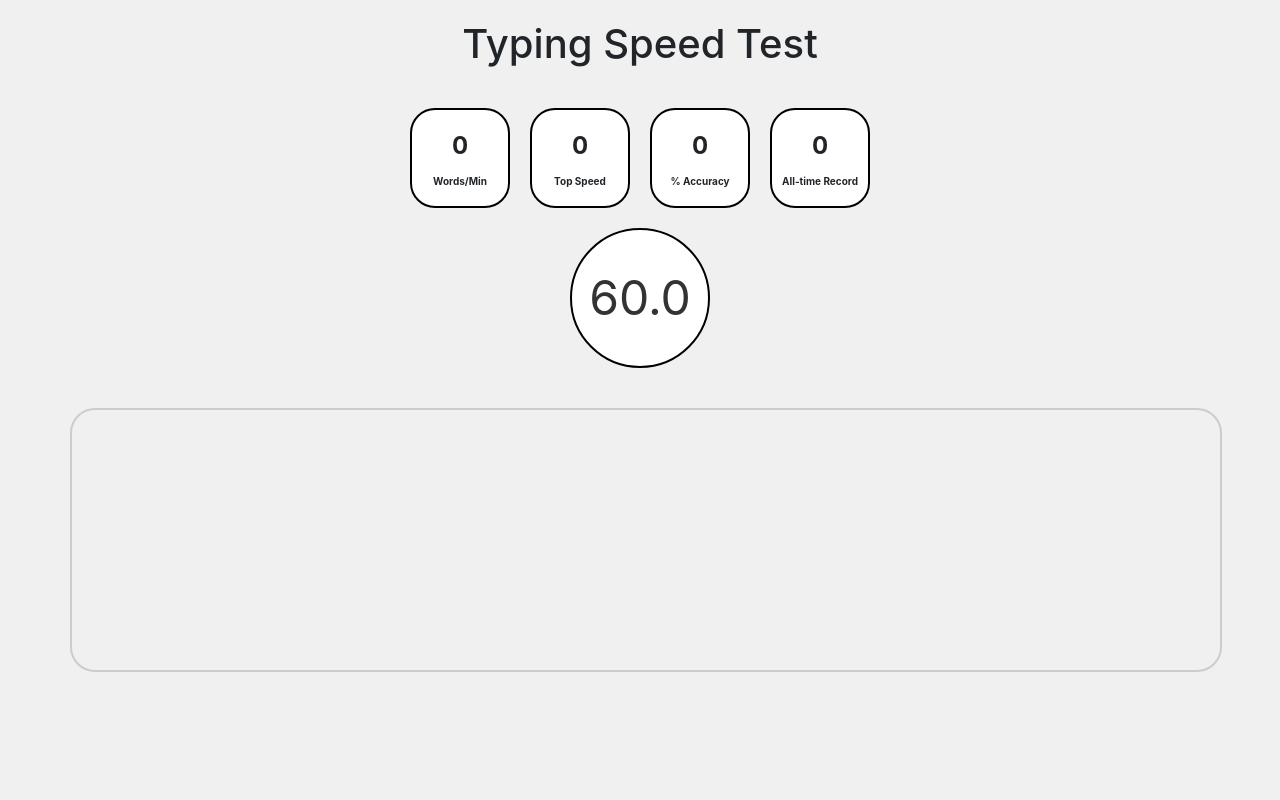
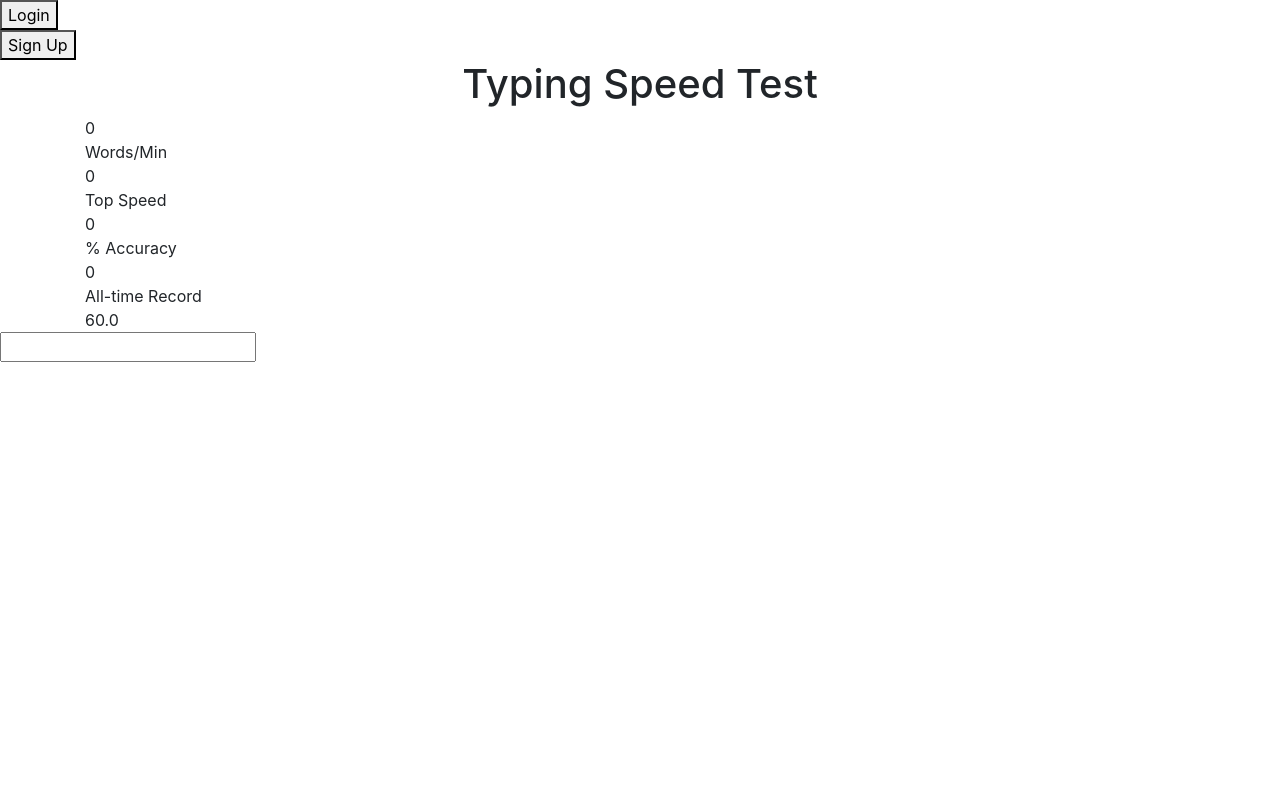
Before and after one commit to mfritz10/typingSpeedTest, a Flask app: page / in a window 1280 px wide. Run offline with Flask 3, Linux system fonts and the light colour scheme; some libraries are stand-ins or nearby versions.

Commit message:
Changed colors, new features.

```diff
--- a/main.py
+++ b/main.py
@@ -1,6 +1,9 @@
 from website import create_app
+from website.database.userDB import db
 
 app = create_app()
+with app.app_context():
+    db.create_all()
 
 if __name__ == '__main__':
     app.run(debug = True)
--- a/website/static/clock.js
+++ b/website/static/clock.js
@@ -23,7 +23,7 @@
         if (countdownInterval) {
             clearInterval(countdownInterval);
         }
-        countdownInterval = setInterval(updateCountdown, 10);
+        countdownInterval = setInterval(updateCountdown, 100);
     }
 
     inputField.addEventListener('input', function() {
--- a/website/static/placeHolderChange.js
+++ b/website/static/placeHolderChange.js
@@ -5,6 +5,9 @@
     const accuracy = document.getElementById('accuracy');
     const record = document.getElementById('record');
     const topSpeed = document.getElementById('topSpeed');
+
+
+    const typewriterSound = new Audio('/static/typewriter.mp3');
 
 
     let timeStamps = [60]
@@ -26,11 +29,12 @@
 
         let correctLength = 0;
         let wordCount = 0;
+        wordCounter.innerText = wordCount;
         let countSpace = 0;
 
 
 
-        for (let i = 0; i < inputValue.length; i++) {
+        for (let i = 0; i < inputValue.length+1; i++) {
             const listItem = document.createElement('span');
 
             if (inputValue[i] == " ") {
@@ -44,15 +48,14 @@
                     wordCount++;
 
                     wordCounter.innerText = wordCount;
+
+
+                    if (i == inputValue.length-1) {
+                        timeStamps.push(clockElement.textContent);
+                        topSpeed.textContent = calculateMaxWPM(timeStamps);
+                    }
                 }
                 countSpace++;
-
-                if (i == inputValue.length-1) {
-                    timeStamps.push(clockElement.textContent);
-                    topSpeed.textContent = calculateMaxWPM(timeStamps);
-                }
-
-
 
 
             } else if (inputValue[i] != placeholderHTML[correctLength]) {
@@ -65,6 +68,7 @@
             listItem.textContent = inputValue[i];
             pseudoPlaceholder.appendChild(listItem)
 
+
             if (pseudoPlaceholder.offsetWidth > 200) {
                 pseudoPlaceholder.removeChild(pseudoPlaceholder.firstChild);
             }
@@ -75,9 +79,24 @@
 
         }
 
+        const cursorSpan = document.createElement('span');
+        cursorSpan.className = 'curs';
+        pseudoPlaceholder.appendChild(cursorSpan);
+        // let toggle = setInterval(toggleTypewriter, 500);
+        let countdownInterval = setInterval(() => {
+            // cursorSpan.classList.toggle('curs');
+
+            if (cursorSpan.className == 'curs') {
+                cursorSpan.className = 'cursClear';
+            } else {
+                cursorSpan.className = 'curs';
+            }
+
+        }, 500);
+
         for (let i = correctLength; i < placeholderHTML.length; i++) {
             const rest = document.createElement('span');
-            rest.style.color = 'grey';
+            rest.style.color = 'white';
             rest.textContent = placeholderHTML[i];
             pseudoPlaceholder.appendChild(rest);
 
@@ -161,19 +180,27 @@
 
     }
 
+
+    function playTypewriterSound() {
+        const sound = typewriterSound.cloneNode();
+        sound.currentTime = 0.45;
+        sound.play();
+    }
+
     let placeholderHTML;
     async function initialize() {
         placeholderHTML = await setTestVariable();
         updatePlaceholderColor();
         inputField.addEventListener('input', function() {
             updatePlaceholderColor();
+            playTypewriterSound();
             const clockElement = document.getElementById("countdown");
-            record.textContent = clockElement.textContent;
 
             if (clockElement.textContent == 0) {
                 inputField.removeEventListener('input', arguments.callee);
             }
         });
+
     }
 
     initialize()
--- a/website/templates/home.html
+++ b/website/templates/home.html
@@ -9,150 +9,61 @@
             integrity="sha384-Vkoo8x4CGsO3+Hhxv8T/Q5PaXtkKtu6ug5TOeNV6gBiFeWPGFN9MuhOf23Q9Ifjh"
             crossorigin="anonymous"
         />
-        <link
-            rel="stylesheet"
-            href="https://stackpath.bootstrapcdn.com/font-awesome/4.7.0/css/font-awesome.min.css"
-            crossorigin="anonymous"
-        />
 
-        <title>{% block title %}Typing Speed Test{% endblock %}</title>
+        <title>
+            {% block title %}
+            Typing Speed Test
+            {% endblock %}
+        </title>
     </head>
 
     <body>
 
-        <style>
-            body {
-                display: flex;
-                flex-direction: column;
-                height: 100vh;
-                margin: 0;
-                background-color: #f0f0f0;
+        <link rel="stylesheet" type="text/css" href="static/styles.css">
 
-            }
-            h1 {
-                text-align: center;
-                margin: 0;
-                padding: 20px;
-            }
-            .container {
-                display: flex;
-                justify-content: center;
-                align-items: center;
-                gap: 20px;
+        <div class="top-right">
+            <button id="login" class="login-button">Login</button>
+        </div>
 
-                margin-top: 20px;
-            }
-            .box {
-                width: 100px;
-                height: 100px;
-                display: flex;
-                flex-direction: column;
-                justify-content: center;
-                align-items: center;
-                border: 2px solid #000;
-                background-color: #fff;
-                font-size: 24px;
-                font-weight: bold;
-                border-radius: 25px;
-                padding: 10px;
-                text-align: center;
-            }
-            .number {
-                font-size: 24px;
-                margin: 5px 0;
-            }
-            .word {
-                font-size: 10px;
-                margin: 5px 0;
-            }
-        </style>
+        <div class="second-top-right">
+            <button id="sign-up" class="login-button">Sign Up</button>
+        </div>
 
-        <style>
+        <div id="modal" class="modal">
+            <div class="modal-content">
+                <span class="close-button" id="closeModalButton">&times;</span>
+                <h2>Login</h2>
+                <p>Username</p>
+                <input spellcheck="false" id="user" class="login" placeholder="username">
+                <p>Password</p>
+                <input spellcheck="false" id="password" class="login" placeholder="password">
+                <br>
+                <button id="logUser">Login</button>
+            </div>
+        </div>
 
-        input[type="text"], textarea {
-            width: 100%;
-            padding: 100px;
-            margin: 10px;
-            font-size: 40px;
-            border-radius: 25px;
 
-        }
+        <div id="sign-up-modal" class="modal">
+            <div class="modal-content">
+                <span class="close-button" id="closeSignUpButton">&times;</span>
+                <h2>Sign Up</h2>
+                <p>Email</p>
+                <input spellcheck="false" id="email" class="login" placeholder="email">
+                <p>Username</p>
+                <input spellchedk="false" id="usernameSet" class="login" placeholder="username">
+                <p>Password</p>
+                <input spellcheck="false" id="passwordSet" class="login" placeholder="password">
+                <p>Confirm Password</p>
+                <input spellcheck="false" id="confirmPasswordSet" class="login" placeholder="password">
+                <br>
+                <button id="signUser">Sign up</button>
+            </div>
+        </div>
 
-        ::-webkit-input-placeholder {
-            color: grey;
-        }
-
-        :-moz-placeholder {
-            color: grey;
-            opacity: 1;
-        }
-
-        :-ms-input-placdholder {
-            color: grey;
-        }
-
-        .change-placeholder-color::placeholder {
-            color: red;
-        }
-
-        .input-container {
-            position: relative;
-            width: 90%;
-            margin-top: 30px;
-            margin-left: 60px;
-            white-space: nowrap;
-            /* overflow: hidden; */
-
-        }
-        .input-field {
-
-            width: 100%;
-            color: transparent;
-            font-size: 16px;
-            z-index: 2;
-            position: relative;
-            background: transparent;
-            border: 2px solid #ccc;
-            border-radius: 5px;
-            box-sizing: border-box;
-
-        }
-        .pseudo-placeholder{
-            position: absolute;
-            top: 39.5%;
-            left: 8.65%;
-            transform: translateY(-50%, -50%);
-            font-size: 40px;
-            color: grey;
-            pointer-events: none;
-            transition: all 0.3s ease;
-            z-index: 1;
-            font-family: 'Courier New', Courier, monospace;
-            font-weight: 200;
-        }
-
-        #countdown {
-                font-size: 48px;
-                color: #333;
-                text-align: center;
-            }
-        .clockbox {
-                width: 140px;
-                height: 140px;
-                border: 2px solid #000;
-                background-color: #fff;
-                font-size: 24px;
-                border-radius: 70px;
-
-                display: flex;
-                justify-content: center;
-                align-items: center;
-            }
-
-        </style>
 
 
         <h1 align="center">Typing Speed Test</h1>
+
 
         <div class="container">
             <div class="box">
@@ -184,20 +95,25 @@
             <span class="pseudo-placeholder" id="textSpot"></span>
             <!-- <span class="pseudo-placeholder" id="text2">dlsfkjafk</span> -->
             <input type="text" spellcheck="false" id="username" class="input-field">
+            <!-- <audio id="typewriter-sound" src="typewriter.mp3" preload="auto"></audio> -->
         </div>
 
         <script
-      type="text/javascript"
-      src="{{ url_for('static', filename='placeHolderChange.js')}}"
-    ></script>
+        type="text/javascript"
+        src="{{ url_for('static', filename='signUp.js')}}"
+        ></script>
+
+        <script src="static/login.js"></script>
 
         <script
         type="text/javascript"
         src="{{ url_for('static', filename='clock.js')}}"
         ></script>
 
-
-
+        <script
+        type="text/javascript"
+        src="{{ url_for('static', filename='placeHolderChange.js')}}"
+        ></script>
 
     </body>
 </html>
```
Also changed, not shown: website/__init__.py (+9 -1 lines).
